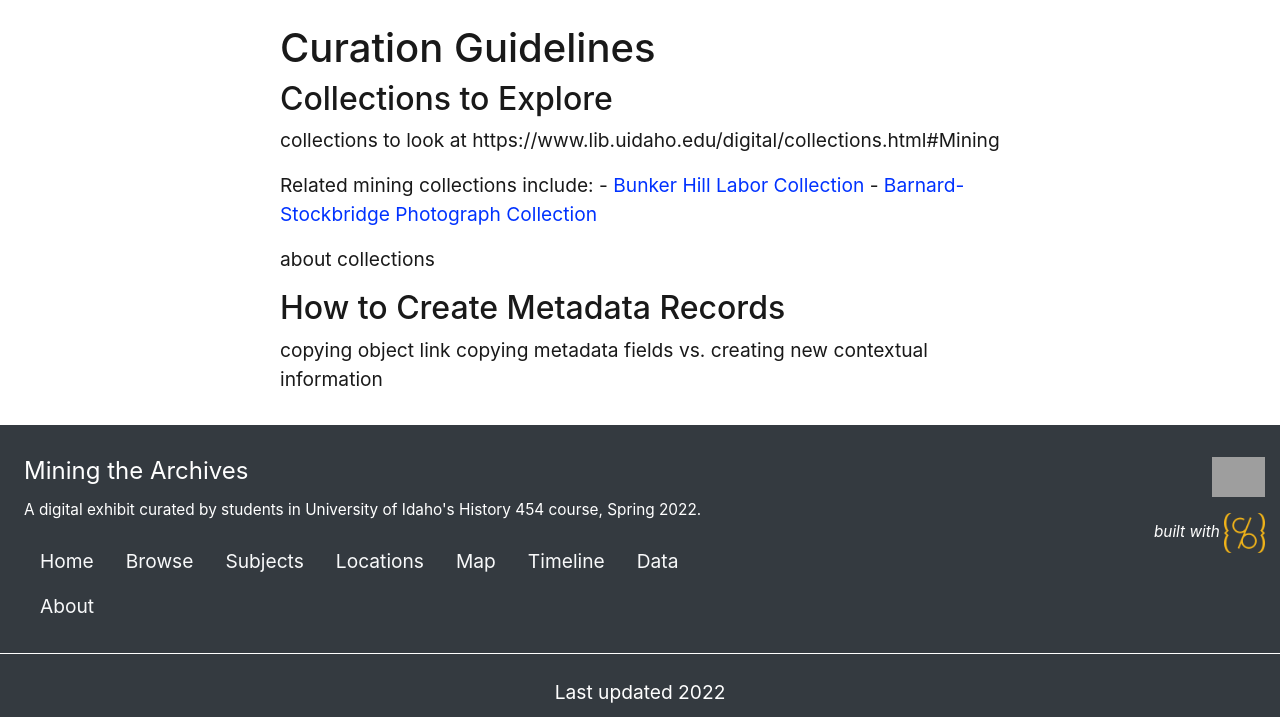
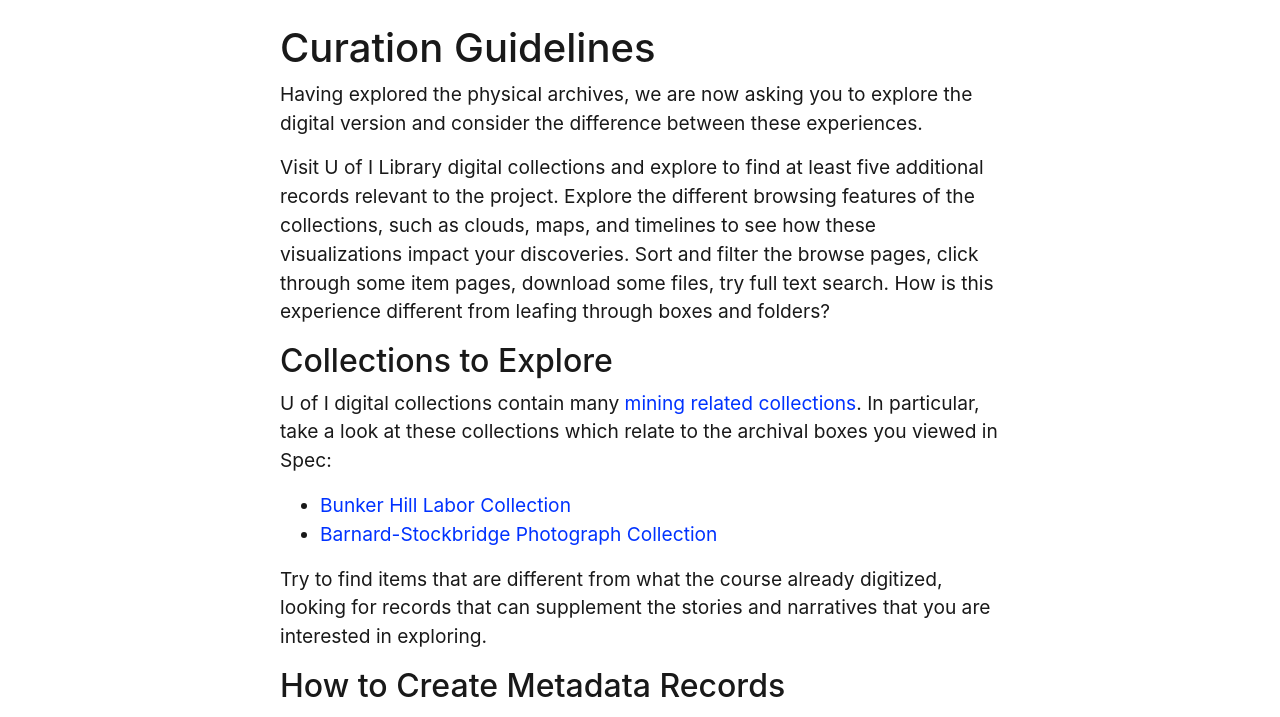
Before and after one commit to evanwill/hist-454-2022, a Jekyll site: the page built from pages/project/curation.md, in a window 1280 px wide and 1400 px high. Shown: the part 286-1003 px from the top of the window. Built offline with Jekyll 4.4.1, drawn with Linux system fonts in a browser that asks for light colours; some of the changed text lies outside the part shown; grey boxes are pictures that could not be loaded.

Commit message:
curation

```diff
--- a/pages/project/curation.md
+++ b/pages/project/curation.md
@@ -6,18 +6,51 @@
 
 # Curation Guidelines
 
+Having explored the physical archives, we are now asking you to explore the digital version and consider the difference between these experiences.
+
+Visit U of I Library digital collections and explore to find at least five additional records relevant to the project.
+Explore the different browsing features of the collections, such as clouds, maps, and timelines to see how these visualizations impact your discoveries.
+Sort and filter the browse pages, click through some item pages, download some files, try full text search.
+How is this experience different from leafing through boxes and folders?
+
 ## Collections to Explore
 
-collections to look at
-https://www.lib.uidaho.edu/digital/collections.html#Mining
+U of I digital collections contain many [mining related collections](https://www.lib.uidaho.edu/digital/collections.html#Mining).
+In particular, take a look at these collections which relate to the archival boxes you viewed in Spec:
 
-Related mining collections include:
-    - [Bunker Hill Labor Collection](https://www.lib.uidaho.edu/digital/bunkerhill/)
-    - [Barnard-Stockbridge Photograph Collection](https://www.lib.uidaho.edu/digital/barstock/)
+- [Bunker Hill Labor Collection](https://www.lib.uidaho.edu/digital/bunkerhill/)
+- [Barnard-Stockbridge Photograph Collection](https://www.lib.uidaho.edu/digital/barstock/)
 
-about collections
+Try to find items that are different from what the course already digitized, looking for records that can supplement the stories and narratives that you are interested in exploring.
 
 ## How to Create Metadata Records
 
-copying object link
-copying metadata fields vs. creating new contextual information
+Your five items will be recorded in your copy of the metadata template, following exactly the same conventions as your newly digitized items.
+
+In this case, you will be looking at an item with already existing metadata.
+However, the metadata fields might not exactly match our project template.
+Sometimes, the existing record may not have all the fields in our template or they will be named slightly different.
+Create your own original metadata based on your understanding of the object, just as you did for digitized objects.
+
+You can copy values from the existing record into our template (see [spreadsheet tips for how to copy and paste]({{ '/spreadsheets.html' | relative_url }}), but also feel free to write your own metadata.
+You are curating these objects for a new context, which means you may interpret the metadata slightly differently--or perhaps you have insights or research knowledge that enriches the existing information.
+
+Think about why you choose this particular item for our exhibit project and ensure those reasons are reflected in the metadata.
+
+### filename field
+
+For the "filename" field, you will need to list the full URL to download the item.
+
+On most of our item pages, you will find a "Download" button.
+Right click on the button and select "Copy link address" to copy the URL.
+Then use Ctrl+V to paste it into your Sheet.
+
+If you encounter a CONTENTdm item page, for image items you can right click on the preview image and select "Copy image address".
+For PDF items, right click on the download icon, and select "Copy link".
+These options might not work as expected, but they *do* contain the information needed so we can fix it later!
+Alternatively, try to find the item you are viewing on CONTENTdm back in the main collection interface and copy the download links from there.
+
+### source field
+
+If your curated item has a Source field available in the existing metadata, please copy it into your record, and add a link to the item page after.
+If it has none, simply copy the link to the item page into your "source" field.
```
